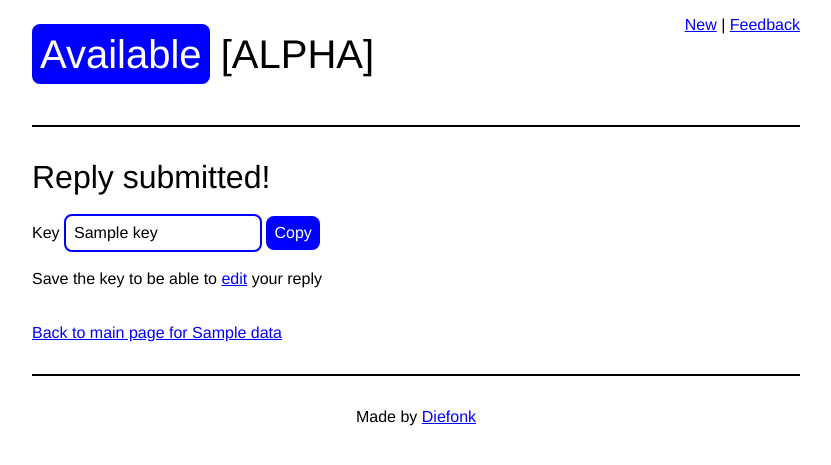
After one commit to Diefonk/avail, a Flask app: template templates/replied.html in a window 1280 px wide. The commit adds this page. Shown: the top 465 px of the page, without its empty margins (224-1055 px from the left). Run offline with Flask 2, Linux system fonts and the light colour scheme; the template is opened without the code that fills it: most values are stand-ins (such as "Sample title", 1, 10 or a date in 2020).

Commit message:
Added ability to edit reply

```diff
--- a/app.py
+++ b/app.py
@@ -46,9 +46,21 @@ def reply(id):
 		return render_template("error.html", error = "Invalid ID!")
 	with open(path, "r") as file:
 		data = load(file)
-	data["replyTimezone"] = data["timezone"]
-	data["format"] = "24"
-	#data["name"]
+	edit_reply = None
+	if "key" in request.args:
+		for reply in data["replies"]:
+			if reply["key"] == request.args["key"]:
+				edit_reply = reply
+				break
+		if edit_reply is None:
+			return redirect("/" + str(id) + "/edit?invkey=" + request.args["key"])
+		data["key"] = request.args["key"]
+		data["name"] = edit_reply["name"]
+		data["replyTimezone"] = edit_reply["timezone"]
+		data["format"] = edit_reply["format"]
+	else:
+		data["replyTimezone"] = data["timezone"]
+		data["format"] = "24"
 	with open("static/timezones.json", "r") as file:
 		timezones = load(file)
 	times = []
@@ -62,7 +74,8 @@ def reply(id):
 			time["label"] = datetime.strftime(timestamp, "%I:%M %p")
 		else:
 			time["label"] = datetime.strftime(timestamp, "%H:%M")
-		#time["checked"]
+		if edit_reply and edit_reply["times"][index:index + 1] == "1":
+			time["checked"] = True
 		next_date = datetime.strftime(timestamp, "%B %d, %A")
 		if date != next_date:
 			time["date"] = next_date
@@ -70,15 +83,6 @@ def reply(id):
 		times.append(time)
 		timestamp = timestamp + timedelta(minutes = data["interval"])
 	return render_template("reply.html", data = data, id = str(id), timezones = timezones, times = times)
-
-@app.route("/<uuid:id>/edit")
-def edit(id):
-	path = "data/schedule/" + str(id) + ".json"
-	if not exists(path):
-		return render_template("error.html", error = "Invalid ID!")
-	with open(path, "r") as file:
-		data = load(file)
-	return render_template("edit.html", data = data, id = str(id))
 
 @app.route("/<uuid:id>/post-reply", methods = ["POST"])
 def post_reply(id):
@@ -88,9 +92,13 @@ def post_reply(id):
 	with open(path, "r") as file:
 		data = load(file)
 	reply = {}
-	reply["key"] = uuid4().hex
+	if "key" in request.form:
+		reply["key"] = request.form["key"]
+	else:
+		reply["key"] = uuid4().hex
 	reply["name"] = request.form["name"]
-	reply["timezone"] = request.form["timezone"]
+	reply["timezone"] = int(request.form["timezone"])
+	reply["format"] = request.form["format"]
 	times = ""
 	for index in range(data["length"]):
 		if str(index) in request.form:
@@ -98,10 +106,40 @@ def post_reply(id):
 		else:
 			times += "0"
 	reply["times"] = times
-	data["replies"].append(reply)
+	if "key" in request.form:
+		for index, existing_reply in enumerate(data["replies"]):
+			if reply["key"] == existing_reply["key"]:
+				data["replies"][index] = reply
+				break
+	else:
+		data["replies"].append(reply)
 	with open(path, "w") as file:
 		dump(data, file, separators = (',', ':'))
 	return redirect("/" + str(id) + "/replied?key=" + reply["key"])
+
+@app.route("/<uuid:id>/replied")
+def replied(id):
+	path = "data/schedule/" + str(id) + ".json"
+	if not exists(path):
+		return render_template("error.html", error = "Invalid ID!")
+	with open(path, "r") as file:
+		data = load(file)
+	if "key" in request.args:
+		return render_template("replied.html", data = data, id = str(id), key = request.args["key"])
+	else:
+		return redirect("/" + str(id))
+
+@app.route("/<uuid:id>/edit")
+def edit(id):
+	path = "data/schedule/" + str(id) + ".json"
+	if not exists(path):
+		return render_template("error.html", error = "Invalid ID!")
+	with open(path, "r") as file:
+		data = load(file)
+	invkey = None
+	if "invkey" in request.args:
+		invkey = request.args["invkey"]
+	return render_template("edit.html", data = data, id = str(id), invkey = invkey)
 
 @app.route("/feedback")
 def feedback():
--- /dev/null
+++ b/templates/replied.html
@@ -0,0 +1,23 @@
+{% include "header.html" %}
+
+<main>
+	<h2>Reply submitted!</h2>
+	<br>
+
+	<label for="key">Key</label>
+	<input type="text" id="key" value="{{ key }}" disabled>
+	<button id="button" class="js" onclick="copyKey()">Copy</button>
+	<br><br>
+	Save the key to be able to <a href="/{{ id }}/edit">edit</a> your reply
+	<script>
+		function copyKey() {
+			navigator.clipboard.writeText("{{ key }}");
+			document.getElementById("button").innerHTML = "&#10003; Copied";
+		}
+	</script>
+	<br><br><br>
+
+	<a href="/{{ id }}">Back to main page for {{ data["title"] }}</a>
+</main>
+
+{% include "footer.html" %}
--- a/templates/reply.html
+++ b/templates/reply.html
@@ -6,7 +6,7 @@
 
 	<form action="/{{ id }}/post-reply" method="post">
 		<label for="name">Name</label>
-		<input type="text" name="name" id="name" required {% if data["name"] %} value="{{ data['name'] }} {% endif %}">
+		<input type="text" name="name" id="name" required {% if data["name"] %} value="{{ data['name'] }}" {% endif %}>
 		<br><br>
 
 		<label for="timezone">Time zone</label>
@@ -128,6 +128,10 @@
 		</script>
 		<br>
 
+		{% if data["key"] %}
+			<input type="text" name="key" value="{{ data['key'] }}" hidden>
+		{% endif %}
+
 		<button type="submit">Submit</button>
 	</form>
 </main>
```
Also changed, not shown: templates/edit.html (+7 -0 lines).
